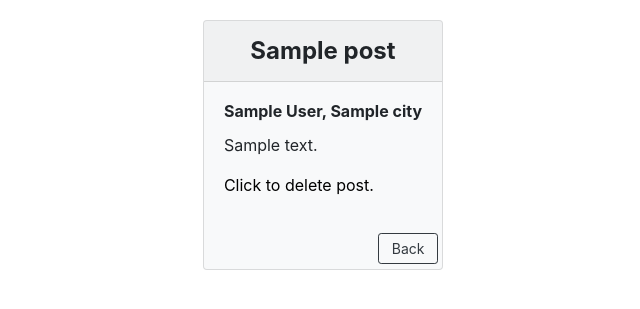
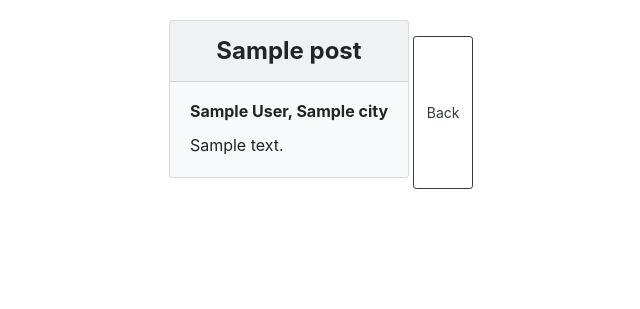
Before and after one commit to MT-Jackrabbit/sei_Project_Two, a Django app: page /user/1/show_post in a window 1280 px wide. Shown: the part 64-373 px from the top of the page, without its empty margins (317-957 px from the left). Run offline with Django 3.2, Linux system fonts and the light colour scheme; tables that the repository leaves empty hold one stand-in row (values such as "Sample post"); some libraries are stand-ins or nearby versions.

Commit message:
working on delete modal

```diff
--- a/main_app/templates/base.html
+++ b/main_app/templates/base.html
@@ -75,30 +75,6 @@
             </div>
         </div>
     </div>
-    <!-- Delete Modal -->
-    <div class="container" id="delete">
-        <div class="row">
-            <div class="col-md-12">
-                <div class="modal fade" id="deleteModal">
-                    <div class="modal-dialog modal-dialog-confirm">
-                        <div class="modal-content">
-                            <div class="modal-header">
-                                <h1>Are you sure you want to delete {{ post.title }}?</h1>
-                            </div>
-                            <form action="{% url 'delete' %}" method="POST">
-                                <div class="modal-body">
-                                </div>
-                                <div class="modal-footer">
-                                    <button type="button" class="btn btn-info" data-dismiss="modal">Cancel</button>
-                                    <button class='btn btn-danger'>Delete</button>
-                                </div>
-                            </form>
-                        </div>
-                    </div>
-                </div>
-            </div>
-        </div>
-    </div>
     <!-- Nav Bar  -->
     <nav class="navbar navbar-light bg-light">
         <div class="col-6">
--- a/main_app/templates/user/show_post.html
+++ b/main_app/templates/user/show_post.html
@@ -10,9 +10,6 @@
         <div class="card-body">
             <h5 class="card-title">{{ post.author }}, {{ post.city }}</h5>
             <p class="card-text">{{ post.content }}</p>
-            <!-- Button HTML (to Trigger Modal) -->
-            <div class="delete-trigger">
-                <a href="#deleteModal" class="trigger-btn" data-toggle="modal">Click to delete post.</a>
             </div>
         </div>
         <div id="div__btn-back">
--- a/main_app/views.py
+++ b/main_app/views.py
@@ -67,7 +67,9 @@ def add_post(req):
         return redirect('cities', user_id = user.id, city_id = city.id )
 
 # --- del_post route --- #
+@login_required
 def del_post(req, post_id):
+    Post.objects.get(id=post_id).delete()
     return HttpResponse(f"Deleting post id={post_id}")
 
 # --- edit_post route --- #
```
Also changed, not shown: main_app/templates/cities/city_profile.html (+24 -0 lines).
